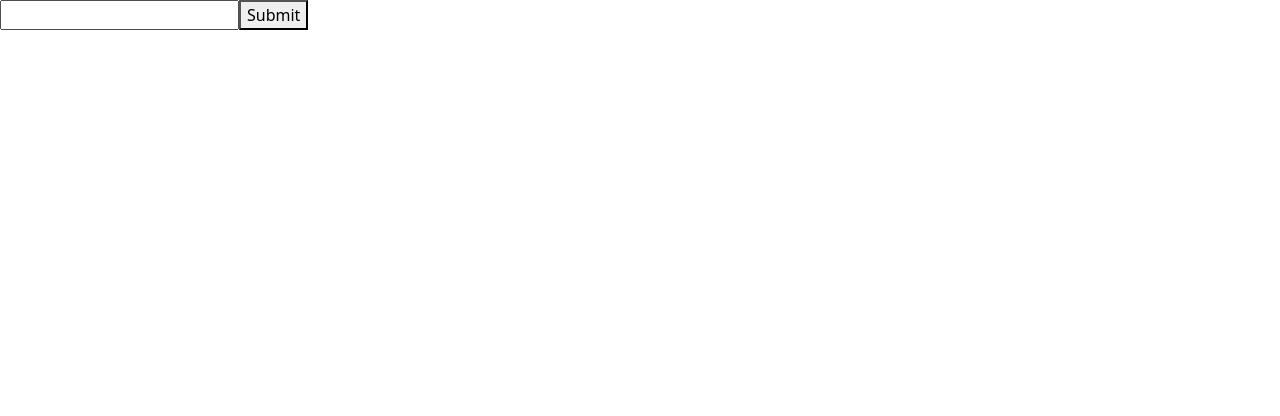
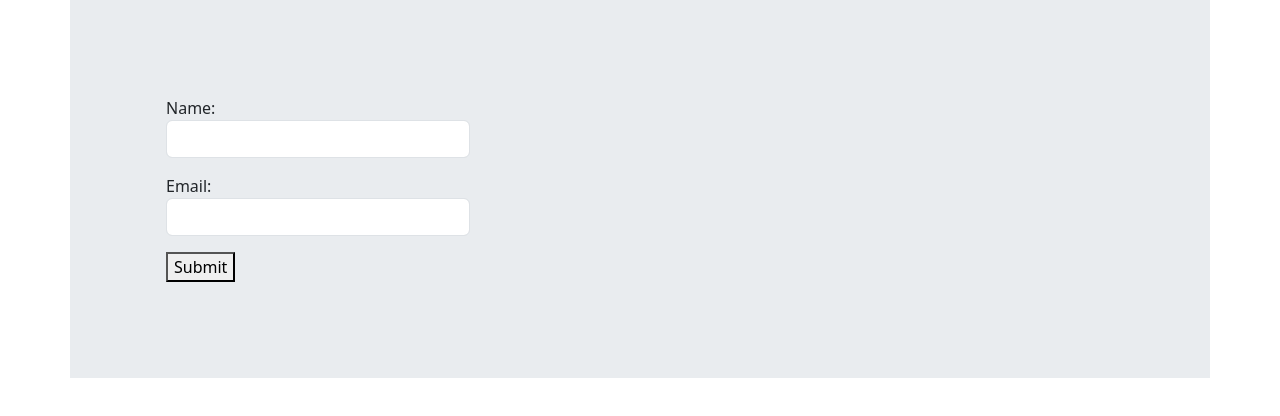
Before and after one commit to khudsiyasyeda-11/My-practice-repo, a React (Create React App) app: page /admin in a window 1280 px wide. Shown: the top 416 px of the page. Built offline with nearby package versions, Linux system fonts and the light colour scheme.

Commit message:
Form validation through them

```diff
--- a/src/App.js
+++ b/src/App.js
@@ -7,15 +7,23 @@ import "animate.css";
 import React from "react";
 import { createContext, useState } from "react";
 import "react-toastify";
-import ReactFormHook from "./Practice/ReactFormHook";
+import FormikYup from "./Practice/FormikYup";
+import * as Yup from "yup";
 // import Header from "./Blossom/Header";
 // import Footer from "./Blossom/Footer";
 // import Routing from "./Blossom/Routing";
 export const LoginStatus = createContext();
 export const Lazy = React.lazy(() => import("./Practice/LazyLoad"));
+export const validationSchema = Yup.object({
+  name: Yup.string().required("Name is required"),
+  email: Yup.string()
+    .email("Invalid email address")
+    .required("Email is required"),
+});
 function App() {
   const [show, setShow] = useState(false);
   const [login, setLogin] = useState(false);
+
   return (
     <div>
       <LoginStatus.Provider value={[login, setLogin, show, setShow]}>
@@ -25,7 +33,7 @@ function App() {
         {/* <Suspense fallback={<div>...Loading</div>}>
           <Lazy show={show} setShow={setShow} />
         // </Suspense> */}
-        <ReactFormHook />
+        <FormikYup />
       </LoginStatus.Provider>
     </div>
   );
--- /dev/null
+++ b/src/Practice/FormikYup.js
@@ -0,0 +1,47 @@
+import { useFormik } from "formik";
+import { validationSchema } from "../App";
+import React from "react";
+
+const FormikYup = () => {
+  const formik = useFormik({
+    initialValues: {
+      name: "",
+      email: "",
+    },
+    validationSchema,
+    onSubmit: (values) => {
+      console.log(values);
+    },
+  });
+  console.log(formik);
+
+  return (
+    <div className="container p-5 bg-body-secondary">
+      <form className="p-5" onSubmit={formik.handleSubmit}>
+        <label htmlFor="Name">Name:</label>
+        <input
+          type="name"
+          id="name"
+          className="form-control mb-3"
+          value={formik.values.name}
+          onChange={formik.handleChange}
+          onBlur={formik.handleBlur}
+        />
+        {formik.touched.name && <div>{formik.errors.name}</div>}
+        <label htmlFor="Email">Email:</label>
+        <input
+          type="email"
+          className="form-control mb-3"
+          value={formik.values.email}
+          onChange={formik.handleChange}
+          id="email"
+          onBlur={formik.handleBlur}
+        />
+        {formik.touched.email && <div>{formik.errors.email}</div>}
+        <button type="submit">Submit</button>
+      </form>
+    </div>
+  );
+};
+
+export default FormikYup;
```
Also changed, not shown: src/Practice/Yup.js (added, +7 -0 lines).
